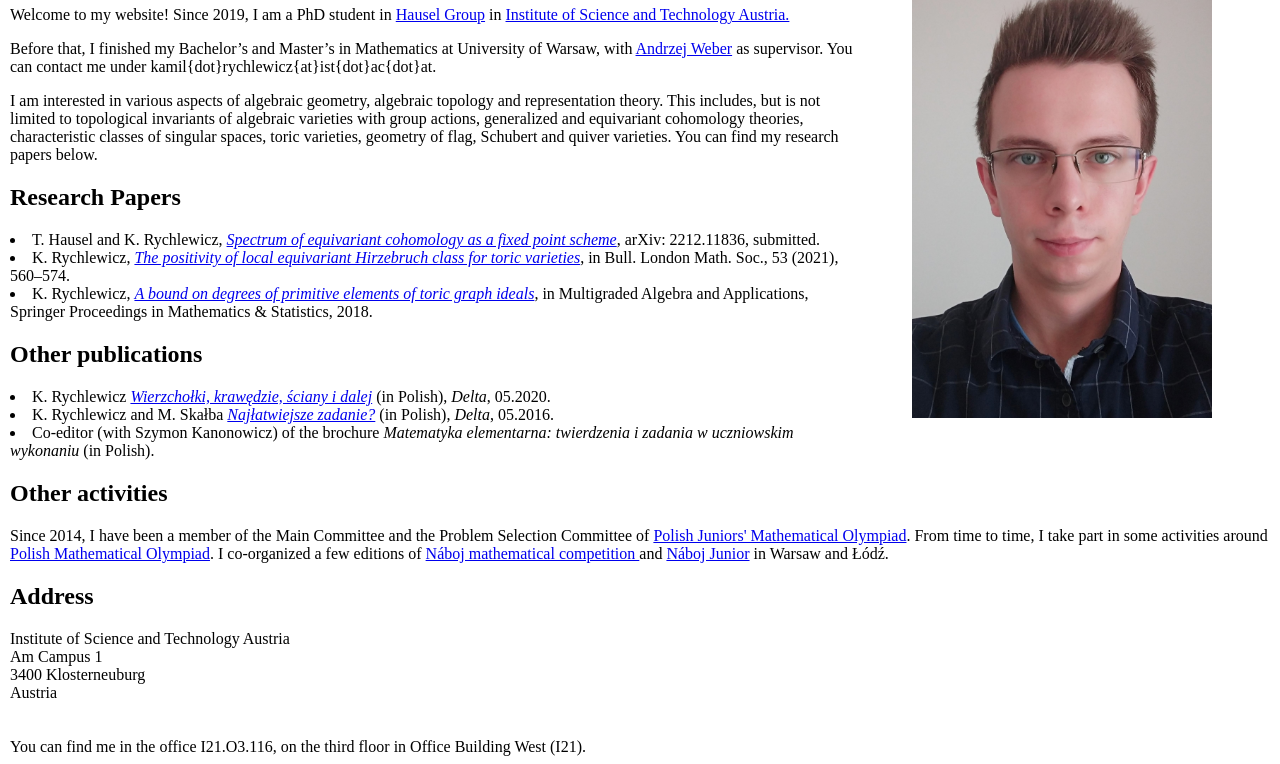
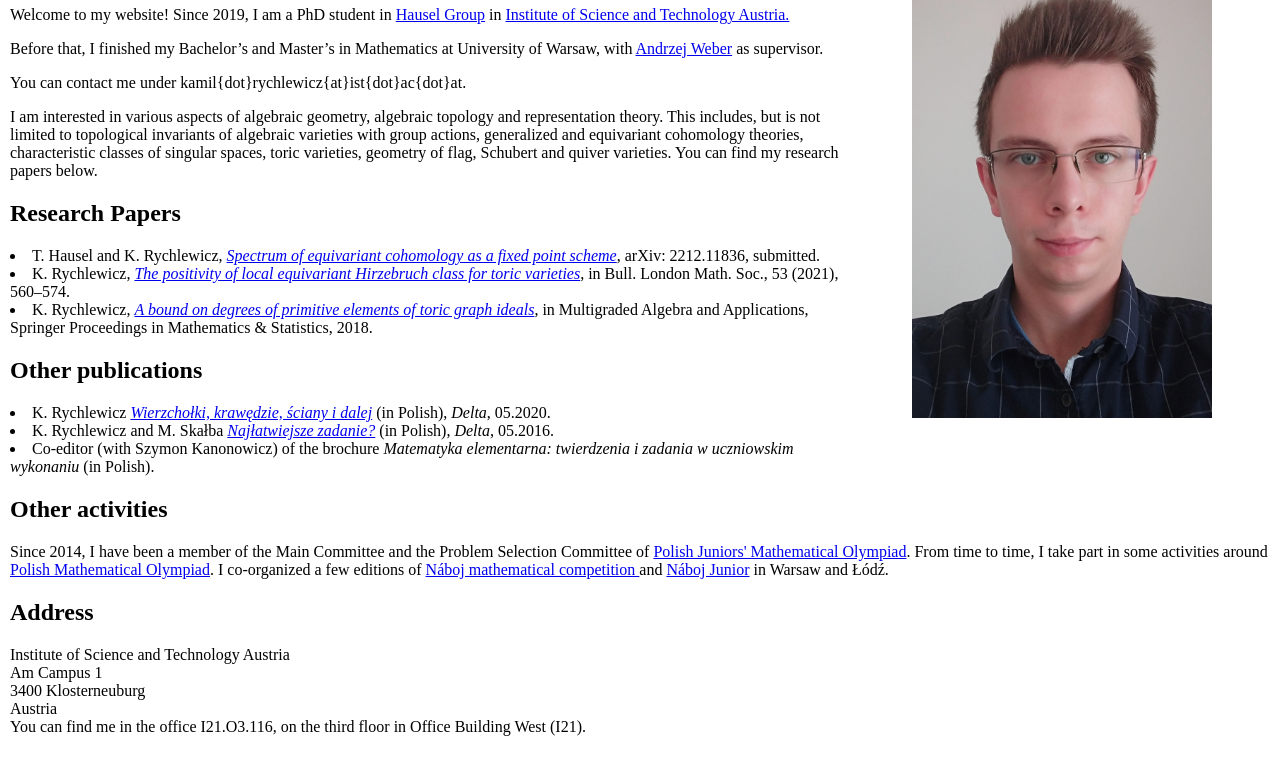
Before and after one commit to kamilrychlewicz/kamilrychlewicz.github.io, a plain HTML site: page index.html in a window 1280 px wide. Shown: the part 60-824 px from the top of the page. Drawn offline with Linux system fonts and the light colour scheme.

Commit message:
Update index.html

```diff
--- a/index.html
+++ b/index.html
@@ -10,13 +10,15 @@
 
 <p>Welcome to my website! Since 2019, I am a PhD student in <a href =  https://hausel.pages.ist.ac.at/>Hausel Group</a> in <a href=https://ist.ac.at/>Institute of Science and Technology Austria.</a> </p>
 
-<p>Before that, I finished my Bachelor’s and Master’s in Mathematics at University of Warsaw, with <a href = https://www.mimuw.edu.pl/~aweber/>Andrzej Weber</a> as supervisor. You can contact me under kamil{dot}rychlewicz{at}ist{dot}ac{dot}at.</p>
+<p>Before that, I finished my Bachelor’s and Master’s in Mathematics at University of Warsaw, with <a href = https://www.mimuw.edu.pl/~aweber/>Andrzej Weber</a> as supervisor. </p>
+
+<p>You can contact me under kamil{dot}rychlewicz{at}ist{dot}ac{dot}at.</p>
 
 I am interested in various aspects of algebraic geometry, algebraic topology and representation theory. This includes, but is not limited to topological invariants of algebraic varieties with group actions, generalized and equivariant cohomology theories, characteristic classes of singular spaces, toric varieties, geometry of flag, Schubert and quiver varieties.
 You can find my research papers below. </p>
 
 <h2>Research Papers</h2>
-<li>T. Hausel and K. Rychlewicz, <em><a href="http://arxiv.org/abs/2308.05556">Spectrum of equivariant cohomology as a fixed point scheme</a></em>, arXiv: 2212.11836, submitted.</li>
+<li>T. Hausel and K. Rychlewicz, <em><a href="https://arxiv.org/abs/2212.11836">Spectrum of equivariant cohomology as a fixed point scheme</a></em>, arXiv: 2212.11836, submitted.</li>
 <li>K. Rychlewicz, <em><a href="https://londmathsoc.onlinelibrary.wiley.com/doi/abs/10.1112/blms.12442">The positivity of local equivariant Hirzebruch class for toric varieties</a></em>, in Bull. London Math. Soc., 53 (2021), 560–574.
 </li>
 <li>K. Rychlewicz, <em><a href="https://www.springer.com/us/book/9783319904924">A bound on degrees of primitive elements of toric graph ideals</a></em>, in Multigraded Algebra and Applications, <nobr>Springer Proceedings in Mathematics & Statistics</nobr>, 2018.
@@ -38,7 +40,7 @@ Institute of Science and Technology Austria <br>
 Am Campus 1 <br>
 3400 Klosterneuburg <br>
 Austria <br>
-<br><br>
+
 You can find me in the office I21.O3.116, on the third floor in Office Building West (I21).
 
 </body>
```
